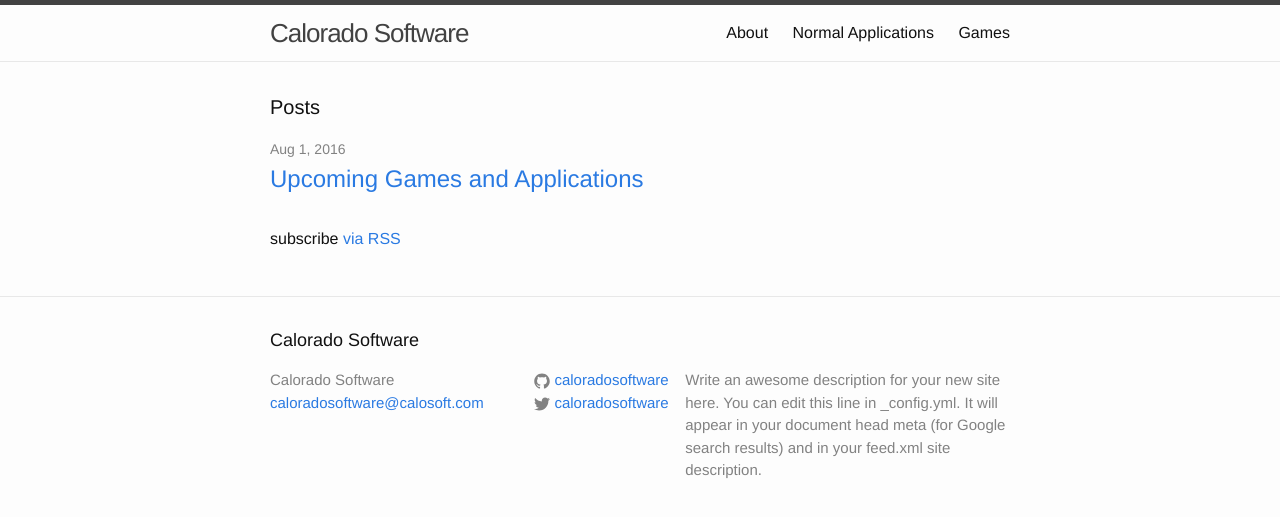
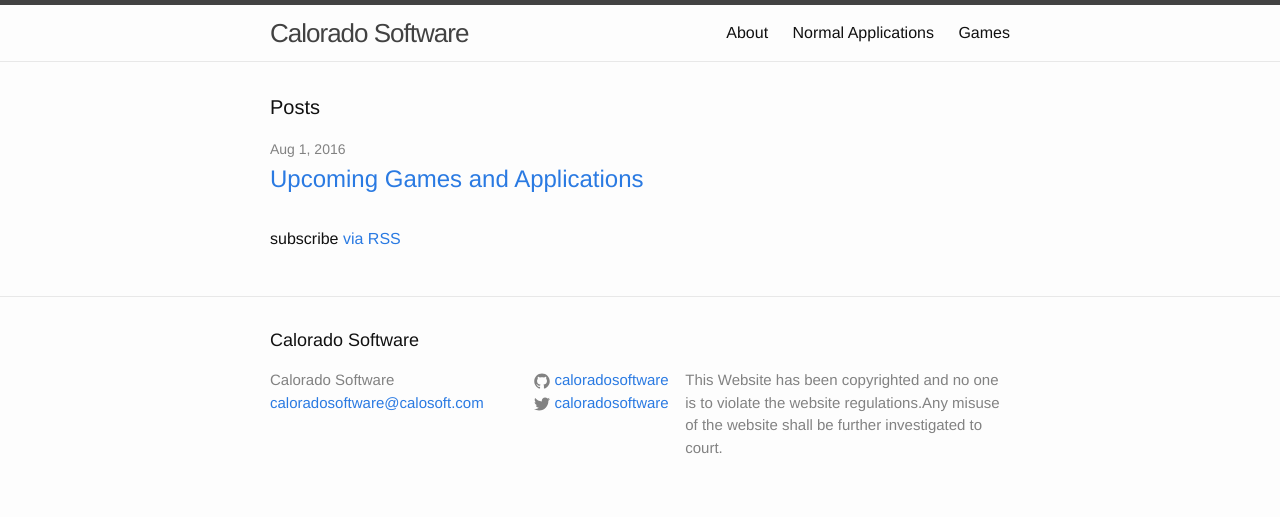
Before and after one commit to jwyazuardi/mug, a Jekyll site: the page built from index.html, in a window 1280 px wide. Shown: the top 517 px of the page. Built offline with Jekyll 4.4.1, drawn with Linux system fonts in a browser that asks for light colours.

Commit message:
Update _config.yml

```diff
--- a/_config.yml
+++ b/_config.yml
@@ -9,9 +9,7 @@
 title: Calorado Software
 email: caloradosoftware@calosoft.com
 description: > # this means to ignore newlines until "baseurl:"
-  Write an awesome description for your new site here. You can edit this
-  line in _config.yml. It will appear in your document head meta (for
-  Google search results) and in your feed.xml site description.
+  This Website has been copyrighted and no one is to violate the website regulations.Any misuse of the website shall be further investigated to court.
 baseurl: "" # the subpath of your site, e.g. /blog
 url: "http://yourdomain.com" # the base hostname & protocol for your site
 twitter_username: caloradosoftware
```
